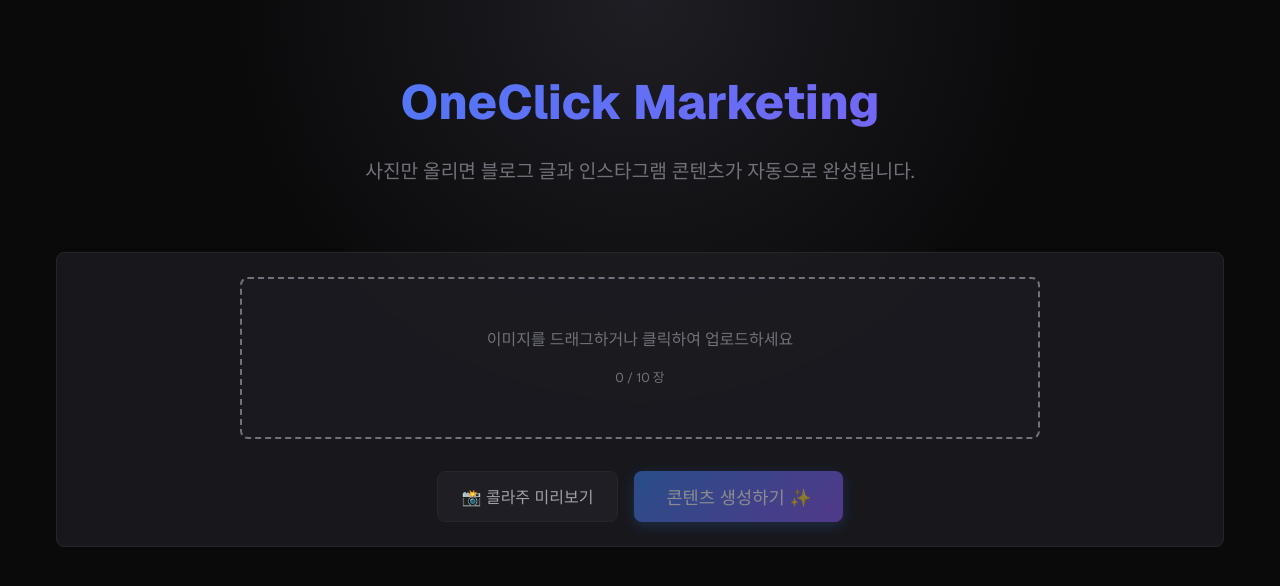
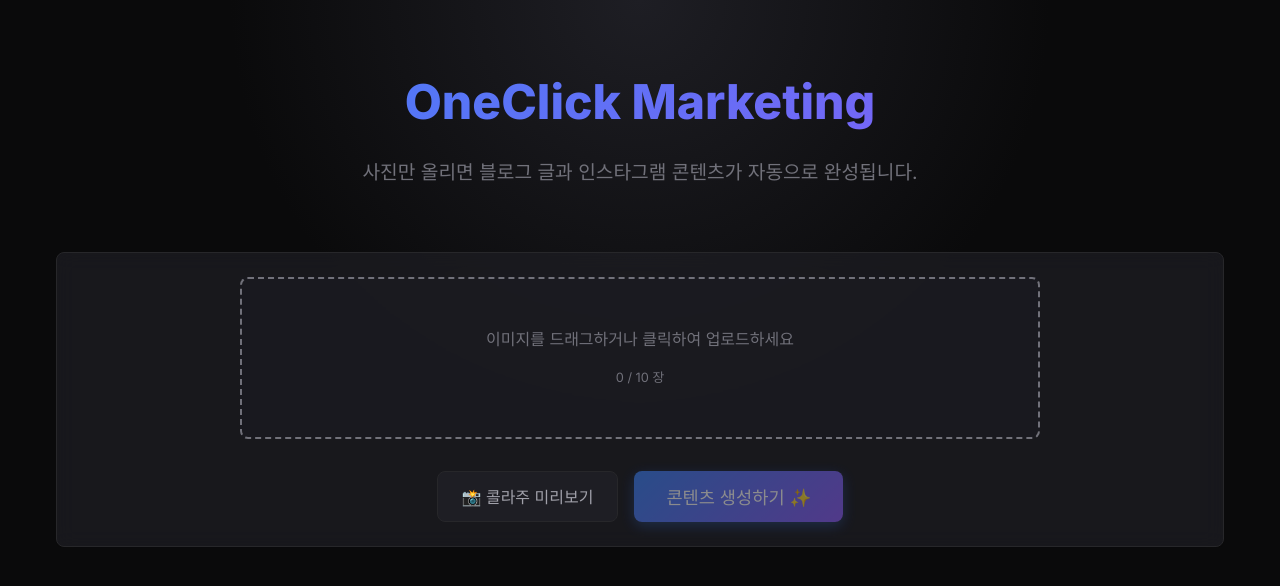
Before and after one commit to coffeeStocking/oneclick-marketing, a Next.js app: page / in a window 1280 px wide. Shown: the top 586 px of the page. Built offline with nearby package versions, Linux system fonts and the light colour scheme.

Commit message:
Fix: Replace Geist font with Inter for Next.js 14 compatibility

```diff
--- a/src/app/layout.js
+++ b/src/app/layout.js
@@ -1,13 +1,7 @@
-import { Geist, Geist_Mono } from "next/font/google";
+import { Inter } from "next/font/google";
 import "./globals.css";
 
-const geistSans = Geist({
-  variable: "--font-geist-sans",
-  subsets: ["latin"],
-});
-
-const geistMono = Geist_Mono({
-  variable: "--font-geist-mono",
+const inter = Inter({
   subsets: ["latin"],
 });
 
@@ -19,7 +13,7 @@
 export default function RootLayout({ children }) {
   return (
     <html lang="en">
-      <body className={`${geistSans.variable} ${geistMono.variable}`}>
+      <body className={inter.className}>
         {children}
       </body>
     </html>
```
Also changed, not shown: 1 other file (tests, documents, lock files or other folders).
